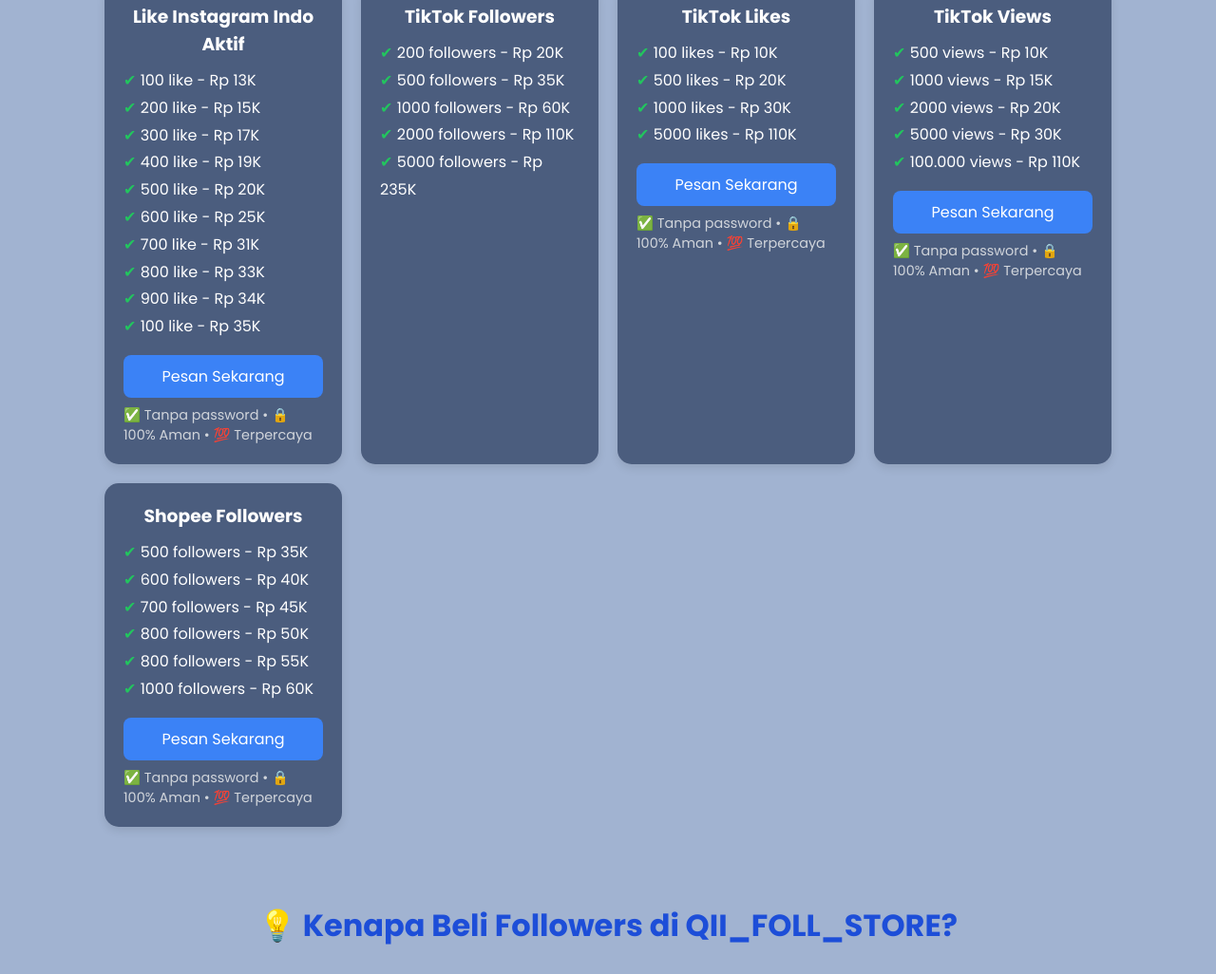
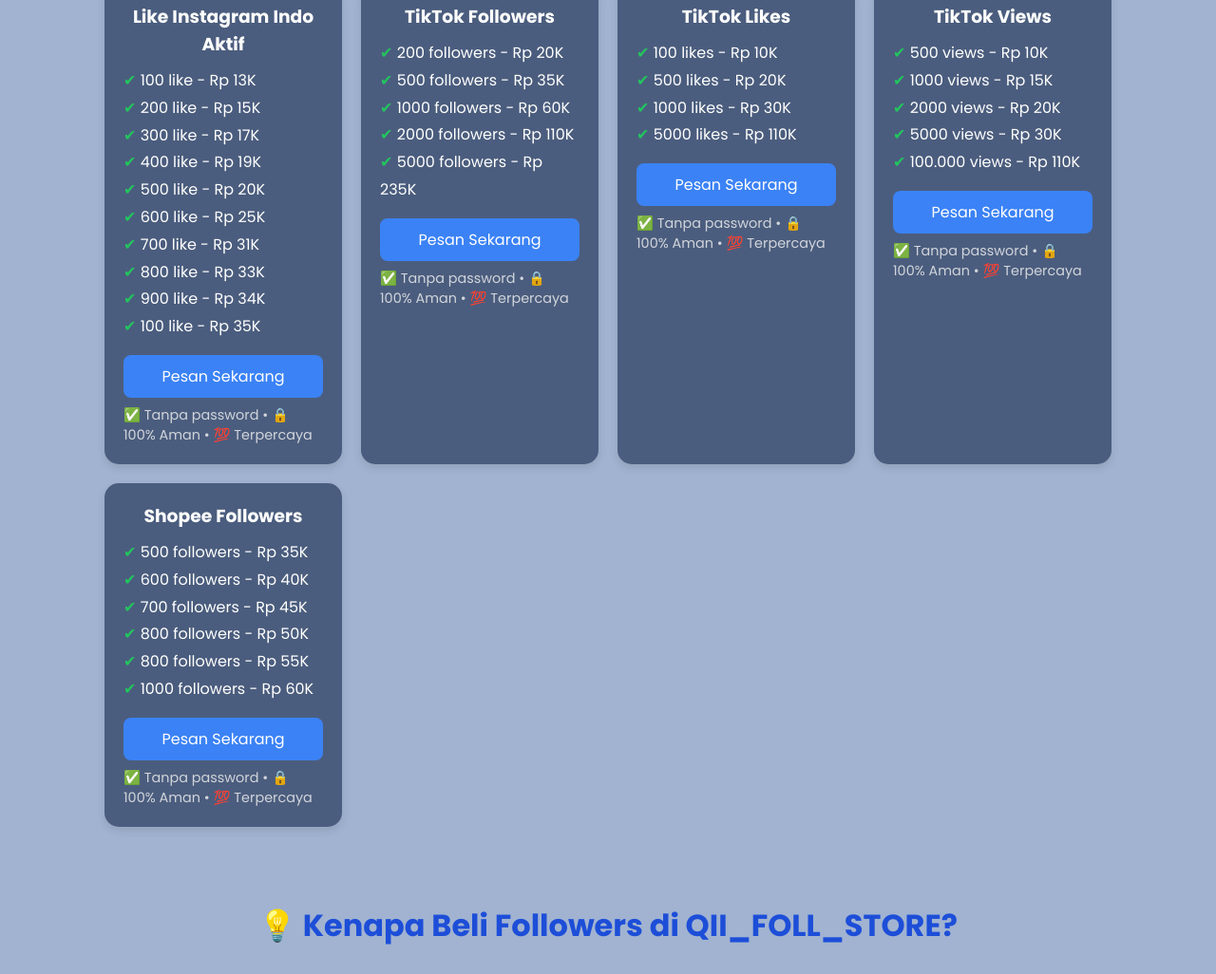
Before and after one commit to rablink/qii_foll_store, a plain HTML site: page index.html in a window 1280 px wide. Shown: the part 988-2014 px from the top of the page at 95% size. Drawn offline with Linux system fonts and the light colour scheme.

Commit message:
Update index.html

```diff
--- a/index.html
+++ b/index.html
@@ -350,6 +350,8 @@
           <li>2000 followers - Rp 110K</li>
           <li>5000 followers - Rp 235K</li>
         </ul>
+   <button onclick="window.location.href='https://api.whatsapp.com/send?phone=6289507982548'">Pesan Sekarang</button>
+     <p style="font-size: 0.9rem; color: #d1d5db; margin-top: 8px;">✅ Tanpa password • 🔒 100% Aman • 💯 Terpercaya</p>
 </div>
       <div class="price-card">
         <h3>TikTok Likes</h3>
```
